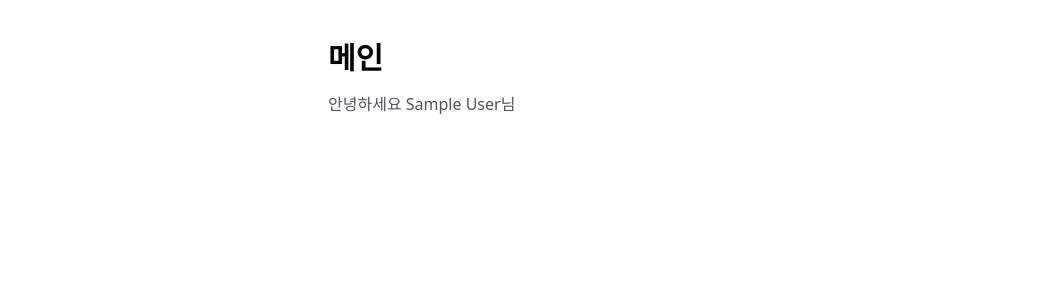
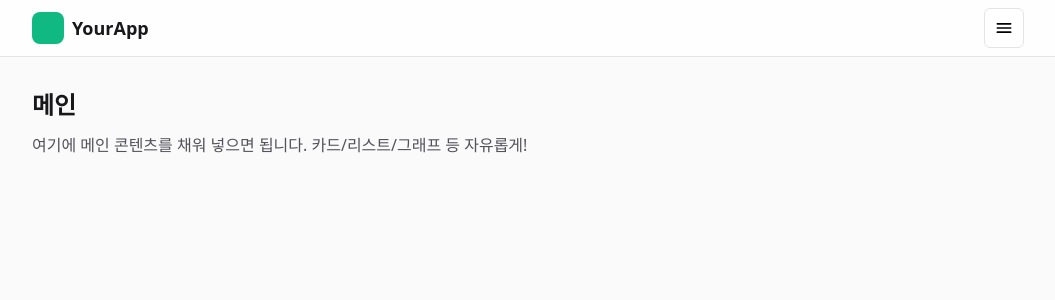
Before and after one commit to youjaegwon/node-frontend, a React (Vite) app: page / in a window 1280 px wide. Shown: the top 300 px of the page, without its empty margins (112-1167 px from the left). Built offline with nearby package versions, Linux system fonts and the light colour scheme; sample sign-in values are in the browser's storage.

Commit message:
feat: dr

```diff
--- a/src/App.jsx
+++ b/src/App.jsx
@@ -1,19 +1,26 @@
-import React from 'react'
-import { Routes, Route, Navigate } from 'react-router-dom'
-import Login from './pages/Login.jsx'
-import Main from './pages/Main.jsx'
-import Register from './pages/Register.jsx'
-import ResetPassword from './pages/Reset.jsx'
+import React from 'react';
+import { Routes, Route, Navigate } from 'react-router-dom';
+import Main from './pages/Main.jsx';
+import Login from './pages/Login.jsx';
+import Register from './pages/Register.jsx';
+import Reset from './pages/Reset.jsx';
+
+function isAuthed() {
+  try { return !!localStorage.getItem('token'); } catch { return false; }
+}
 
 export default function App() {
+  const authed = isAuthed();
+
   return (
     <Routes>
-      <Route path="/" element={<Navigate to="/login" replace />} />
       <Route path="/login" element={<Login />} />
-      <Route path="/main" element={<Main />} />
       <Route path="/register" element={<Register />} />
-      <Route path="/reset-password" element={<ResetPassword />} />
-      <Route path="*" element={<Navigate to="/login" replace />} />
+      <Route path="/reset" element={<Reset />} />
+      {/* 메인: 로그인 상태면 메인, 아니면 로그인으로 */}
+      <Route path="/" element={authed ? <Main /> : <Navigate to="/login" replace />} />
+      {/* 나머지 경로 정리 */}
+      <Route path="*" element={<Navigate to={authed ? '/' : '/login'} replace />} />
     </Routes>
-  )
+  );
 }
--- a/src/main.jsx
+++ b/src/main.jsx
@@ -1,20 +1,13 @@
 import React from 'react';
 import ReactDOM from 'react-dom/client';
-import { createBrowserRouter, RouterProvider } from 'react-router-dom';
+import { BrowserRouter } from 'react-router-dom';
+import App from './App.jsx';
 import './style.css';
 
-import Login from './pages/Login.jsx';
-import Register from './pages/Register.jsx';
-import Reset from './pages/Reset.jsx'; // 기존 파일 사용
-import Home from './pages/Home.jsx';   // 메인 페이지 (간단한 더미라도)
-
-const router = createBrowserRouter([
-  { path: '/', element: <Home /> },
-  { path: '/login', element: <Login /> },
-  { path: '/register', element: <Register /> },
-  { path: '/reset', element: <Reset /> },
-]);
-
 ReactDOM.createRoot(document.getElementById('root')).render(
-  <React.StrictMode><RouterProvider router={router} /></React.StrictMode>
+  <React.StrictMode>
+    <BrowserRouter>
+      <App />
+    </BrowserRouter>
+  </React.StrictMode>
 );
```
